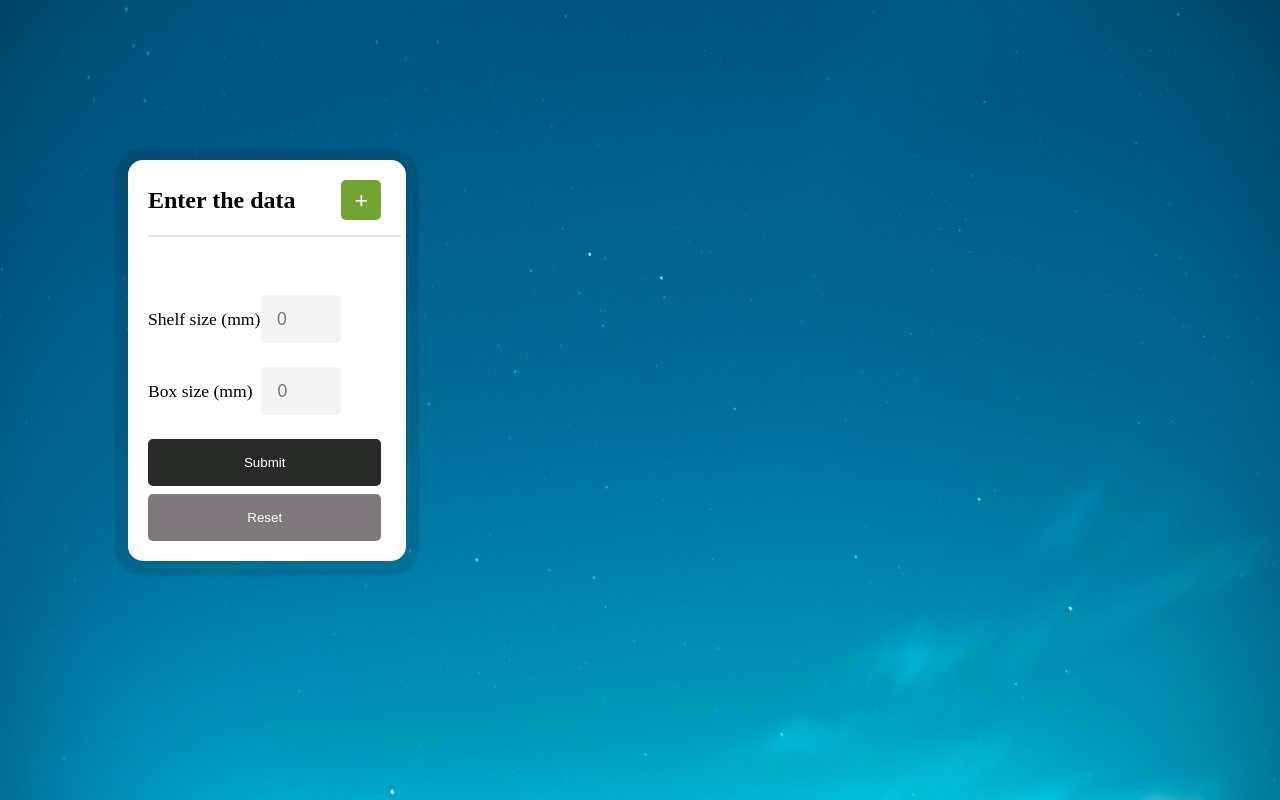
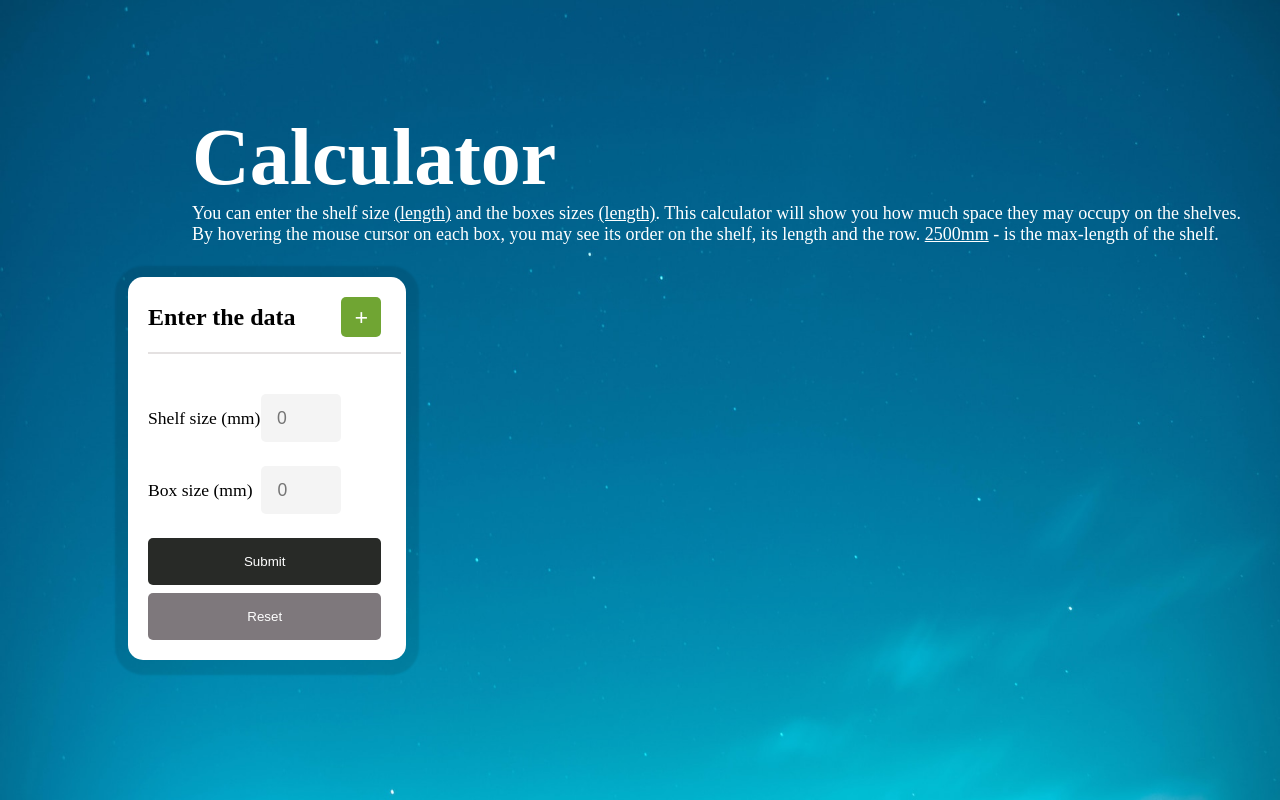
Before and after one commit to tatyanakoroleva00/Test_task2, a plain HTML site: page index.html in a window 1280 px wide. Drawn offline with Linux system fonts and the light colour scheme.

Commit message:
explication images are added and the title Calculator with some instruction

```diff
--- a/index.html
+++ b/index.html
@@ -7,6 +7,10 @@
     <link rel="stylesheet" href="styles.css">
 </head>
 <body>
+    <h1>Calculator</h1>
+    <p class="instruction">You can enter the shelf size <u>(length)</u> and the boxes sizes <u>(length)</u>. This calculator will show you how much
+        space they may occupy on the shelves. <br> By hovering the mouse cursor on each box, you may see its order on the shelf, its length and
+    the row. <u>2500mm</u> - is the max-length of the shelf.</p>
 <div class="main-field">
     <div class="simulator">
         <div class="wrap">
@@ -15,7 +19,6 @@
         </div>
         <div class="input-group">
             <div class = 'shelff'>
-                <br>
                 <div class="boxLine">
                     <label for="shelfSize">Shelf size (mm)</label>
                     <input id="shelfSize" type="text" maxlength="4" class="shelfSize" name="shelfSize" placeholder="0" required>
--- a/new.js
+++ b/new.js
@@ -93,10 +93,12 @@ function getData() {
                     createShelves(shelfLength, bigArr);
 
                     submitBtn.style.display = 'none';
+                    addBtn.style.display = 'none';
 
                 }
 
         });
+
 }
 getData();
 
@@ -146,7 +148,7 @@ function createShelves(shelfLength, bigArr) {
             let box = document.createElement('div');
             box.classList = 'box';
             box.style.width = `${bigArr[i][k] / 3}px`;
-            box.title = `${bigArr[i][k]}mm`;
+            box.title = `${bigArr[i][k]}mm & ${i+1}row ${k+1}box`;
             res.appendChild(box);
 
             if (k % 2 === 0) {
@@ -168,7 +170,3 @@ function resetValues () {
 }
 const resetBtn = document.querySelector('.resetBtn');
 resetBtn.addEventListener('click', resetValues);
-
-function modifyData() {
-    getData()
-}
--- a/styles.css
+++ b/styles.css
@@ -10,12 +10,24 @@ body {
     /* min-height: 100vh; */
     width: 100%;
 }
+h1 {
+    color: white;
+    margin-top: 7rem;
+    margin-left: 12rem;
+    font-size: 5rem;
+}
+.instruction {
+    color: white;
+    margin-left: 12rem;
+    font-size: 18px;
+    margin-bottom: 2rem;
+}
 .main-field {
     width: 80%;
     margin: 0 auto;
     display: flex;
     /* justify-content: space-between; */
-    margin-top: 10rem;
+    margin-top: 1rem;
 }
 .simulator {
     max-height: 40rem;
```
Also changed, not shown: images/1.jpg (added), images/2.png (added), images/3.jpg (added), images/After Submit.jpg (added), images/Before Submit.jpg (added), 1 other file.
